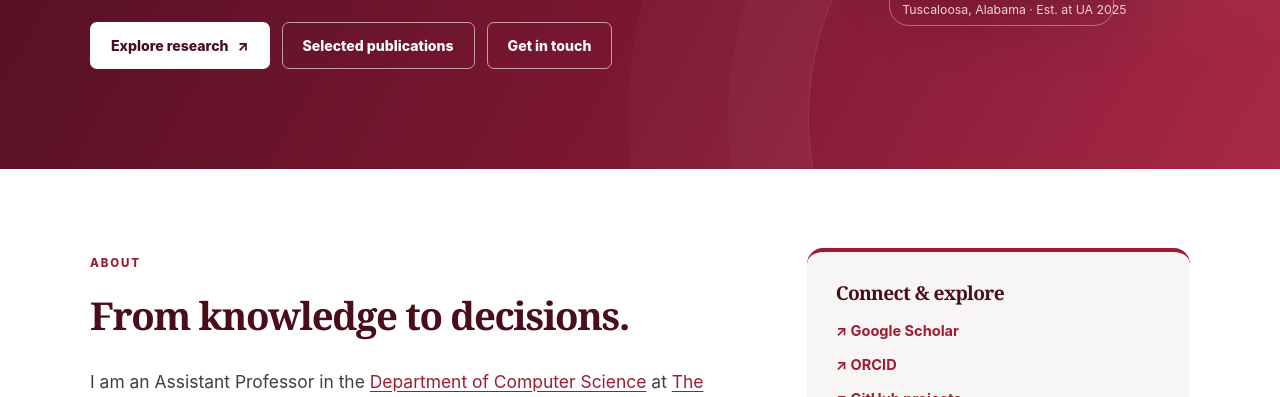
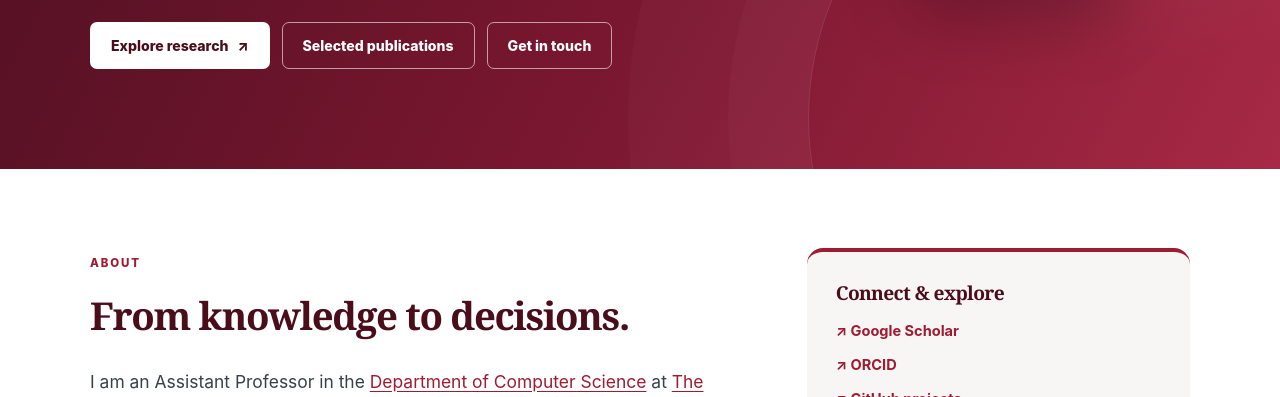
Before and after one commit to kauroy1994/home, a Jekyll site: the page built from _pages/about.md, in a window 1280 px wide and 900 px high, cut to the strip 503-900 px from the top of the window. Built offline with Jekyll 4.4.1, drawn with Linux system fonts in a browser that asks for light colours.

Commit message:
Remove homepage portrait caption for cleaner mobile layout

```diff
--- a/_pages/about.md
+++ b/_pages/about.md
@@ -19,7 +19,6 @@ description: "Dr. Kaushik Roy, Assistant Professor of Computer Science at The Un
     </div>
     <div class="hero-photo-wrap">
       <img class="hero-photo" src="https://github.com/kauroy1994.png" alt="Portrait of Dr. Kaushik Roy" width="400" height="470" fetchpriority="high">
-      <p class="hero-photo-caption">Tuscaloosa, Alabama · Est. at UA 2025</p>
     </div>
   </div>
 </section>
```
